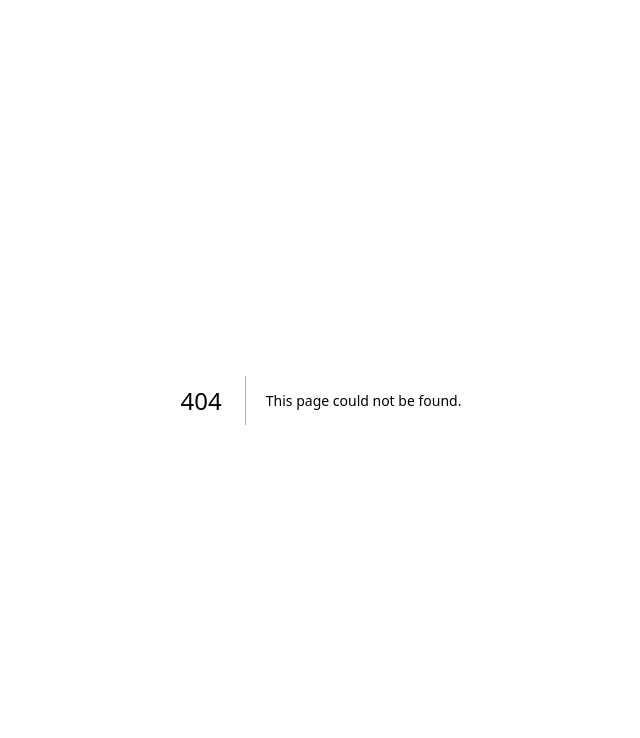
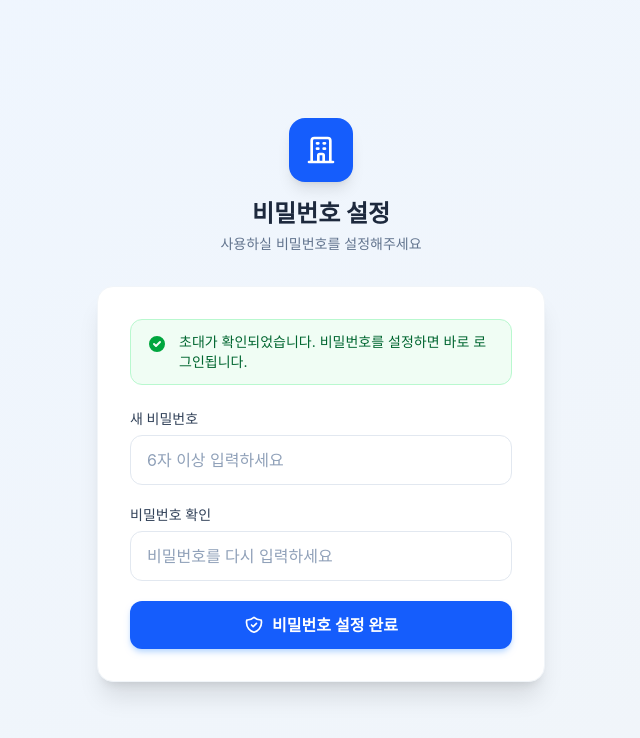
Before and after one commit to mktahn711-dev/building-management, a Next.js app: page /auth/set-password in a window 1280 px wide. Before the commit this address had no page. Shown: the top 738 px of the page, without its empty margins (319-959 px from the left). Built offline with nearby package versions, Linux system fonts and the light colour scheme.

Commit message:
fix invite callback with server-side code exchange

```diff
--- /dev/null
+++ b/app/auth/callback/route.ts
@@ -0,0 +1,19 @@
+import { NextRequest, NextResponse } from 'next/server'
+import { createServerSupabaseClient } from '@/lib/supabase-server'
+
+export async function GET(request: NextRequest) {
+  const { searchParams, origin } = new URL(request.url)
+  const code = searchParams.get('code')
+
+  if (code) {
+    const supabase = await createServerSupabaseClient()
+    const { error } = await supabase.auth.exchangeCodeForSession(code)
+    if (!error) {
+      // 코드 교환 성공 → 비밀번호 설정 페이지로 이동
+      return NextResponse.redirect(`${origin}/auth/set-password`)
+    }
+  }
+
+  // 실패 시 로그인 페이지로
+  return NextResponse.redirect(`${origin}/login?error=invalid_link`)
+}
--- /dev/null
+++ b/app/auth/set-password/page.tsx
@@ -0,0 +1,129 @@
+'use client'
+
+import { useState } from 'react'
+import { useRouter } from 'next/navigation'
+import { createClient } from '@/lib/supabase'
+
+export default function SetPasswordPage() {
+  const router = useRouter()
+  const [password, setPassword] = useState('')
+  const [confirmPassword, setConfirmPassword] = useState('')
+  const [loading, setLoading] = useState(false)
+  const [error, setError] = useState<string | null>(null)
+
+  const handleSetPassword = async (e: React.FormEvent) => {
+    e.preventDefault()
+    setError(null)
+
+    if (password.length < 6) {
+      setError('비밀번호는 최소 6자 이상이어야 합니다.')
+      return
+    }
+
+    if (password !== confirmPassword) {
+      setError('비밀번호가 일치하지 않습니다.')
+      return
+    }
+
+    setLoading(true)
+    const supabase = createClient()
+    const { error: updateError } = await supabase.auth.updateUser({ password })
+
+    if (updateError) {
+      setError('비밀번호 설정 중 오류가 발생했습니다: ' + updateError.message)
+      setLoading(false)
+    } else {
+      router.push('/dashboard')
+      router.refresh()
+    }
+  }
+
+  return (
+    <div className="min-h-screen flex items-center justify-center bg-gradient-to-br from-blue-50 to-slate-100 px-4">
+      <div className="w-full max-w-md">
+        <div className="text-center mb-8">
+          <div className="inline-flex items-center justify-center w-16 h-16 bg-blue-600 rounded-2xl mb-4 shadow-lg">
+            <svg className="w-8 h-8 text-white" fill="none" stroke="currentColor" viewBox="0 0 24 24">
+              <path strokeLinecap="round" strokeLinejoin="round" strokeWidth={2} d="M19 21V5a2 2 0 00-2-2H7a2 2 0 00-2 2v16m14 0h2m-2 0h-5m-9 0H3m2 0h5M9 7h1m-1 4h1m4-4h1m-1 4h1m-5 10v-5a1 1 0 011-1h2a1 1 0 011 1v5m-4 0h4" />
+            </svg>
+          </div>
+          <h1 className="text-2xl font-bold text-slate-800">비밀번호 설정</h1>
+          <p className="text-slate-500 text-sm mt-1">사용하실 비밀번호를 설정해주세요</p>
+        </div>
+
+        <div className="bg-white rounded-2xl shadow-xl p-8 border border-slate-100">
+          <div className="flex items-start gap-3 bg-green-50 border border-green-200 rounded-xl px-4 py-3 mb-6">
+            <svg className="w-5 h-5 text-green-600 mt-0.5 flex-shrink-0" fill="currentColor" viewBox="0 0 20 20">
+              <path fillRule="evenodd" d="M10 18a8 8 0 100-16 8 8 0 000 16zm3.707-9.293a1 1 0 00-1.414-1.414L9 10.586 7.707 9.293a1 1 0 00-1.414 1.414l2 2a1 1 0 001.414 0l4-4z" clipRule="evenodd" />
+            </svg>
+            <p className="text-sm text-green-800">초대가 확인되었습니다. 비밀번호를 설정하면 바로 로그인됩니다.</p>
+          </div>
+
+          <form onSubmit={handleSetPassword} className="space-y-5">
+            <div>
+              <label htmlFor="password" className="block text-sm font-medium text-slate-700 mb-1.5">
+                새 비밀번호
+              </label>
+              <input
+                id="password"
+                type="password"
+                value={password}
+                onChange={(e) => setPassword(e.target.value)}
+                required
+                placeholder="6자 이상 입력하세요"
+                className="w-full px-4 py-3 rounded-xl border border-slate-200 focus:border-blue-500 focus:ring-2 focus:ring-blue-100 outline-none transition text-slate-800 placeholder-slate-400"
+              />
+            </div>
+
+            <div>
+              <label htmlFor="confirm-password" className="block text-sm font-medium text-slate-700 mb-1.5">
+                비밀번호 확인
+              </label>
+              <input
+                id="confirm-password"
+                type="password"
+                value={confirmPassword}
+                onChange={(e) => setConfirmPassword(e.target.value)}
+                required
+                placeholder="비밀번호를 다시 입력하세요"
+                className="w-full px-4 py-3 rounded-xl border border-slate-200 focus:border-blue-500 focus:ring-2 focus:ring-blue-100 outline-none transition text-slate-800 placeholder-slate-400"
+              />
+            </div>
+
+            {error && (
+              <div className="flex items-center gap-2 bg-red-50 border border-red-200 text-red-700 px-4 py-3 rounded-xl text-sm">
+                <svg className="w-4 h-4 flex-shrink-0" fill="currentColor" viewBox="0 0 20 20">
+                  <path fillRule="evenodd" d="M10 18a8 8 0 100-16 8 8 0 000 16zM8.707 7.293a1 1 0 00-1.414 1.414L8.586 10l-1.293 1.293a1 1 0 101.414 1.414L10 11.414l1.293 1.293a1 1 0 001.414-1.414L11.414 10l1.293-1.293a1 1 0 00-1.414-1.414L10 8.586 8.707 7.293z" clipRule="evenodd" />
+                </svg>
+                {error}
+              </div>
+            )}
+
+            <button
+              type="submit"
+              disabled={loading}
+              className="w-full bg-blue-600 hover:bg-blue-700 disabled:bg-blue-400 text-white font-semibold py-3 px-4 rounded-xl transition duration-200 flex items-center justify-center gap-2 shadow-md shadow-blue-200"
+            >
+              {loading ? (
+                <>
+                  <svg className="animate-spin h-5 w-5" fill="none" viewBox="0 0 24 24">
+                    <circle className="opacity-25" cx="12" cy="12" r="10" stroke="currentColor" strokeWidth="4" />
+                    <path className="opacity-75" fill="currentColor" d="M4 12a8 8 0 018-8V0C5.373 0 0 5.373 0 12h4z" />
+                  </svg>
+                  설정 중...
+                </>
+              ) : (
+                <>
+                  <svg className="w-5 h-5" fill="none" stroke="currentColor" viewBox="0 0 24 24">
+                    <path strokeLinecap="round" strokeLinejoin="round" strokeWidth={2} d="M9 12l2 2 4-4m5.618-4.016A11.955 11.955 0 0112 2.944a11.955 11.955 0 01-8.618 3.04A12.02 12.02 0 003 9c0 5.591 3.824 10.29 9 11.622 5.176-1.332 9-6.03 9-11.622 0-1.042-.133-2.052-.382-3.016z" />
+                  </svg>
+                  비밀번호 설정 완료
+                </>
+              )}
+            </button>
+          </form>
+        </div>
+      </div>
+    </div>
+  )
+}
```
